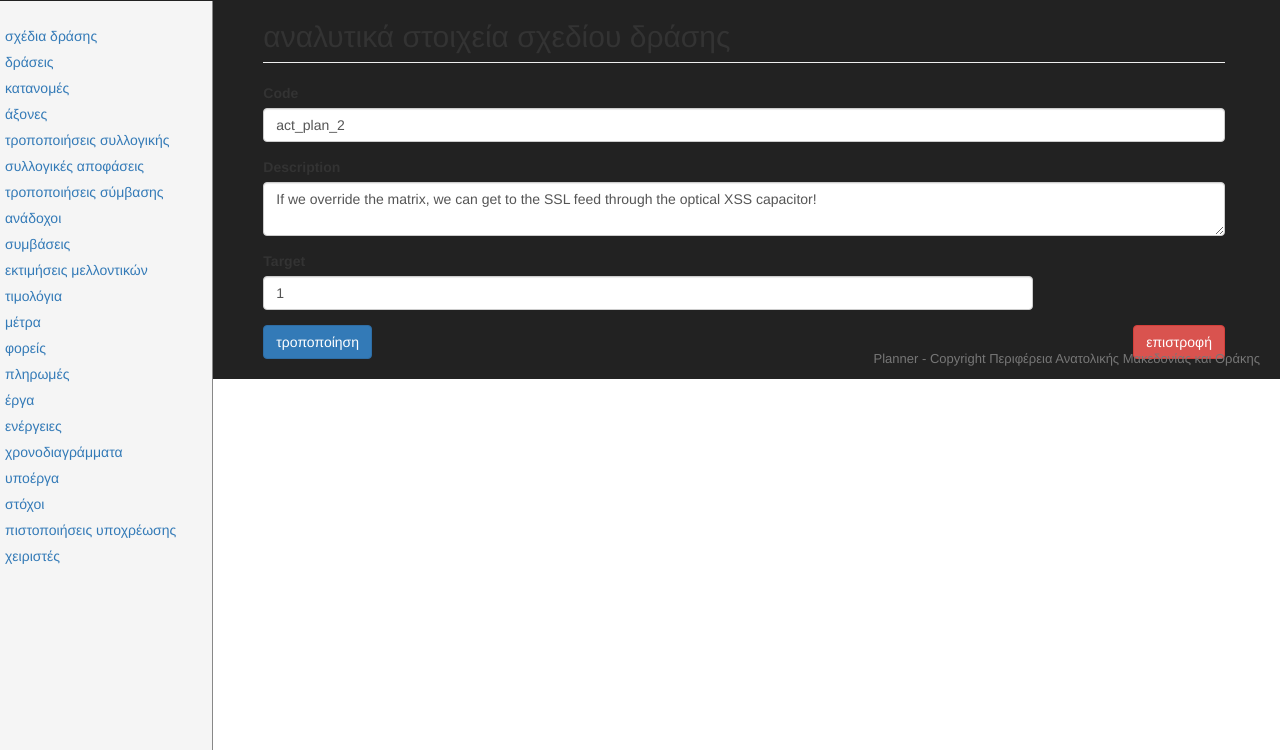
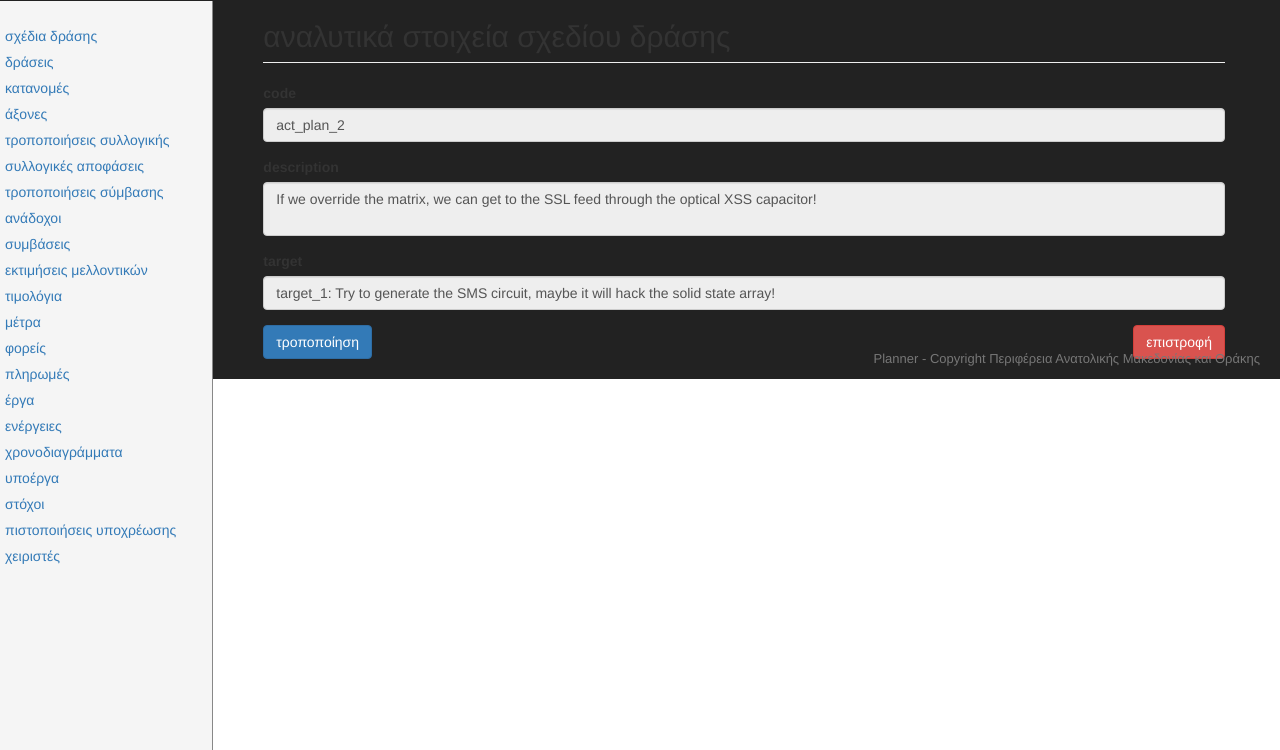
Before and after one commit to sgouros/planner, a Rails app: page /act_plans/2 in a window 1280 px wide. Shown: the part 50-800 px from the top of the page. Run offline with Rails 7, Linux system fonts and the light colour scheme; a user stored in the database is signed in; data comes from the database, SQL or seed files in the repository; both versions use the stored data as it was after the commit; style sheets or scripts are compiled from the project's sources; some libraries are stand-ins or nearby versions.

Commit message:
changed on 2016.Οκτ.11_15.12 by GS

```diff
--- a/app/assets/javascripts/application.js
+++ b/app/assets/javascripts/application.js
@@ -11,9 +11,9 @@
 // about supported directives.
 //
 //= require jquery
-//= require bootstrap
 //= require jquery_ujs
 //= require turbolinks
+//= require bootstrap
 //= require data-confirm-modal
 //= require_tree .
 
@@ -26,4 +26,4 @@ dataConfirmModal.setDefaults({
   cancelClass: 'btn btn-danger',
   });
 
-$('select').select2();
+// $('select').select2();
--- a/app/assets/stylesheets/application.scss
+++ b/app/assets/stylesheets/application.scss
@@ -26,6 +26,46 @@
    margin-bottom: 10px;
  }
 
+.static_field_normal{
+  display: block;
+  height: auto;
+  width: 100%;
+  height: 34px;
+  padding: 6px 12px;
+  font-size: 14px;
+  line-height: 1.42857143;
+  color: #555555;
+  background-color: #eeeeee;
+  background-image: none;
+  border: 1px solid #ccc;
+  border-radius: 4px;
+  -webkit-box-shadow: inset 0 1px 1px rgba(0, 0, 0, 0.075);
+  box-shadow: inset 0 1px 1px rgba(0, 0, 0, 0.075);
+  -webkit-transition: border-color ease-in-out 0.15s, box-shadow ease-in-out 0.15s;
+  -o-transition: border-color ease-in-out 0.15s, box-shadow ease-in-out 0.15s;
+  transition: border-color ease-in-out 0.15s, box-shadow ease-in-out 0.15s;
+}
+
+.static_field_big{
+  display: block;
+  height: auto;
+  width: 100%;
+  height: 54px;
+  padding: 6px 12px;
+  font-size: 14px;
+  line-height: 1.42857143;
+  color: #555555;
+  background-color: #eeeeee;
+  background-image: none;
+  border: 1px solid #ccc;
+  border-radius: 4px;
+  -webkit-box-shadow: inset 0 1px 1px rgba(0, 0, 0, 0.075);
+  box-shadow: inset 0 1px 1px rgba(0, 0, 0, 0.075);
+  -webkit-transition: border-color ease-in-out 0.15s, box-shadow ease-in-out 0.15s;
+  -o-transition: border-color ease-in-out 0.15s, box-shadow ease-in-out 0.15s;
+  transition: border-color ease-in-out 0.15s, box-shadow ease-in-out 0.15s;
+}
+
 //select2
 label{
     display:block;
@@ -33,7 +73,8 @@ label{
 
 //select2
 #act_plan_target_id {
-  width: 80%;
+  // width: 80%;
+  // line-height: 44px;
 }
 
 
@@ -68,9 +109,16 @@ a.tooltips.glyphicon.glyphicon
   //  font-weight:bold;
  }
 
+.close{
+  margin-top:-1px;
+}
  .alert {
-   color: red;
+    // color: red;
   //  font-weight:bold;
+ }
+
+ .alert.alert-success{
+
  }
 
  /*
--- a/app/views/act_plans/show.html.haml
+++ b/app/views/act_plans/show.html.haml
@@ -1,9 +1,20 @@
 .page-header.h2= t(:show_act_plan)
 
-= simple_form_for(@act_plan) do |f|
-  = f.input :code, disabled: true
-  = f.input :description, as: :text, disabled: true
-  = f.input :target_id, disabled: true
+%div.form-group
+  %label.control-label
+    code
+  .static_field_normal
+    =@act_plan.code
+%div.form-group
+  %label.control-label
+    description
+  .static_field_big
+    =@act_plan.description
+%div.form-group
+  %label.control-label
+    target
+  .static_field_normal
+    =@act_plan.target_full_title
 
 = link_to t(:edit), edit_act_plan_path(@act_plan), class:"btn btn-primary"
 = link_to t(:back), act_plans_path, class:"btn btn-danger pull-right"
--- a/app/views/layouts/application.html.haml
+++ b/app/views/layouts/application.html.haml
@@ -61,8 +61,12 @@
               %li= link_to_auto_active t(:users),                       users_path
 
     .col-sm-9.col-sm-offset-3.col-md-10.col-md-offset-2.main
-      = content_tag(:p, notice, :class => 'notice') if notice.present?
-      = content_tag(:p, alert, :class => 'alert') if alert.present?
+
+      -if notice
+        .alert.alert-success
+          %a.close{"aria-label" => "close", "data-dismiss" => "alert", :href => "#"} ×
+          = notice
+
       = yield
 
     :javascript
--- a/config/initializers/simple_form.rb
+++ b/config/initializers/simple_form.rb
@@ -1,5 +1,6 @@
 # Use this setup block to configure all options available in SimpleForm.
 SimpleForm.setup do |config|
+
   # Wrappers are used by the form builder to generate a
   # complete input. You can remove any component from the
   # wrapper, change the order or even add your own to the
--- a/config/locales/gr.yml
+++ b/config/locales/gr.yml
@@ -79,10 +79,9 @@ gr:
 
     hints:
       act_plan:
-        code: ο κωδικός του σχεδίου δράσης
-        description: σύντομη περιγραφή του σχεδίου δράσης
-        target_id: ο σχετιζόμενος στόχος
-        target: ο σχετιζόμενος στόχος
+        # code: ο κωδικός του σχεδίου δράσης
+        # target_id: ο σχετιζόμενος στόχος
+        # target: ο σχετιζόμενος στόχος
 
     placeholders:
       act_plan:
```
Also changed, not shown: app/inputs/display_input.rb (+5 -6 lines), db/development.sqlite3.
